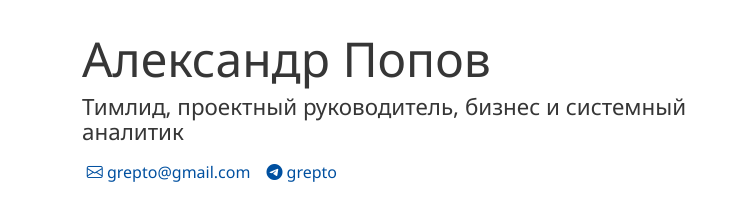
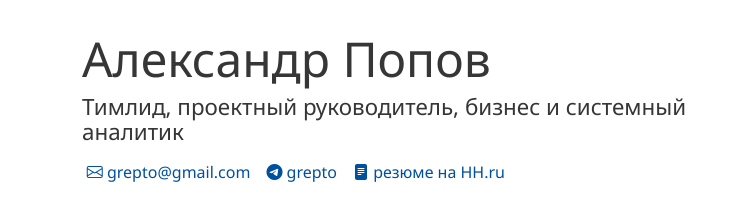
Before and after one commit to grepto/grepto.github.io, a plain HTML site: page index.html in a window 1280 px wide. Shown: the top 205 px of the page, 0-742 px from the left. Drawn offline with nearby package versions, Linux system fonts and the light colour scheme.

Commit message:
add link to hh.ru

```diff
--- a/index.html
+++ b/index.html
@@ -47,6 +47,7 @@
             <nav class="nav">
                 <a href="mailto:grepto@gmail.com" class="nav-link"> <i class="bi bi-envelope"></i> grepto@gmail.com</a>
                 <a href="https://telegram.me/grepto" class="nav-link"> <i class="bi bi-telegram"></i> grepto</a>
+                <a href="https://spb.hh.ru/resume/3527da61ff01caa6370039ed1f556e59787069" class="nav-link"> <i class="bi bi-file-text-fill"></i> резюме на HH.ru</a>
             </nav>
 
 
```
